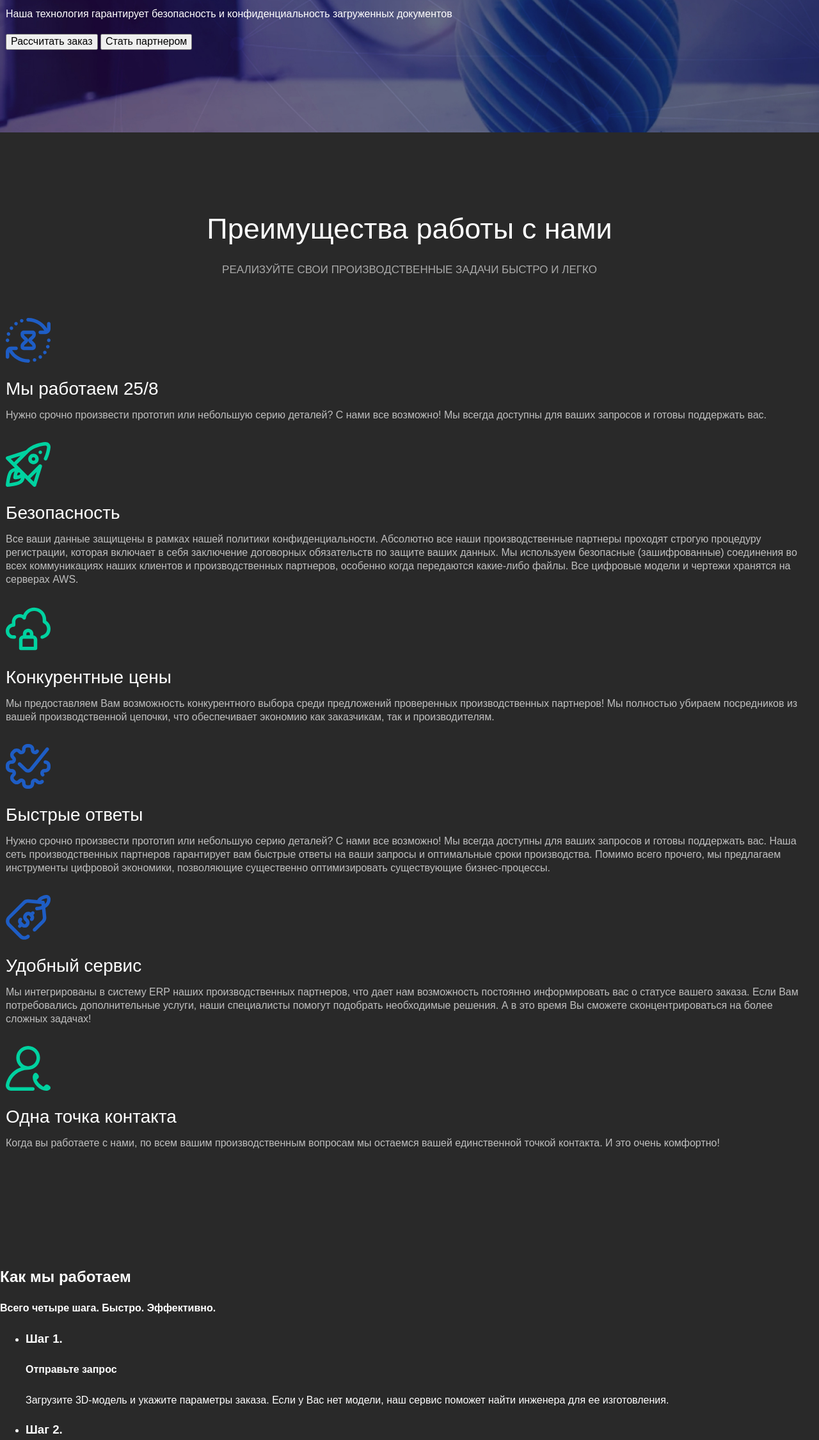
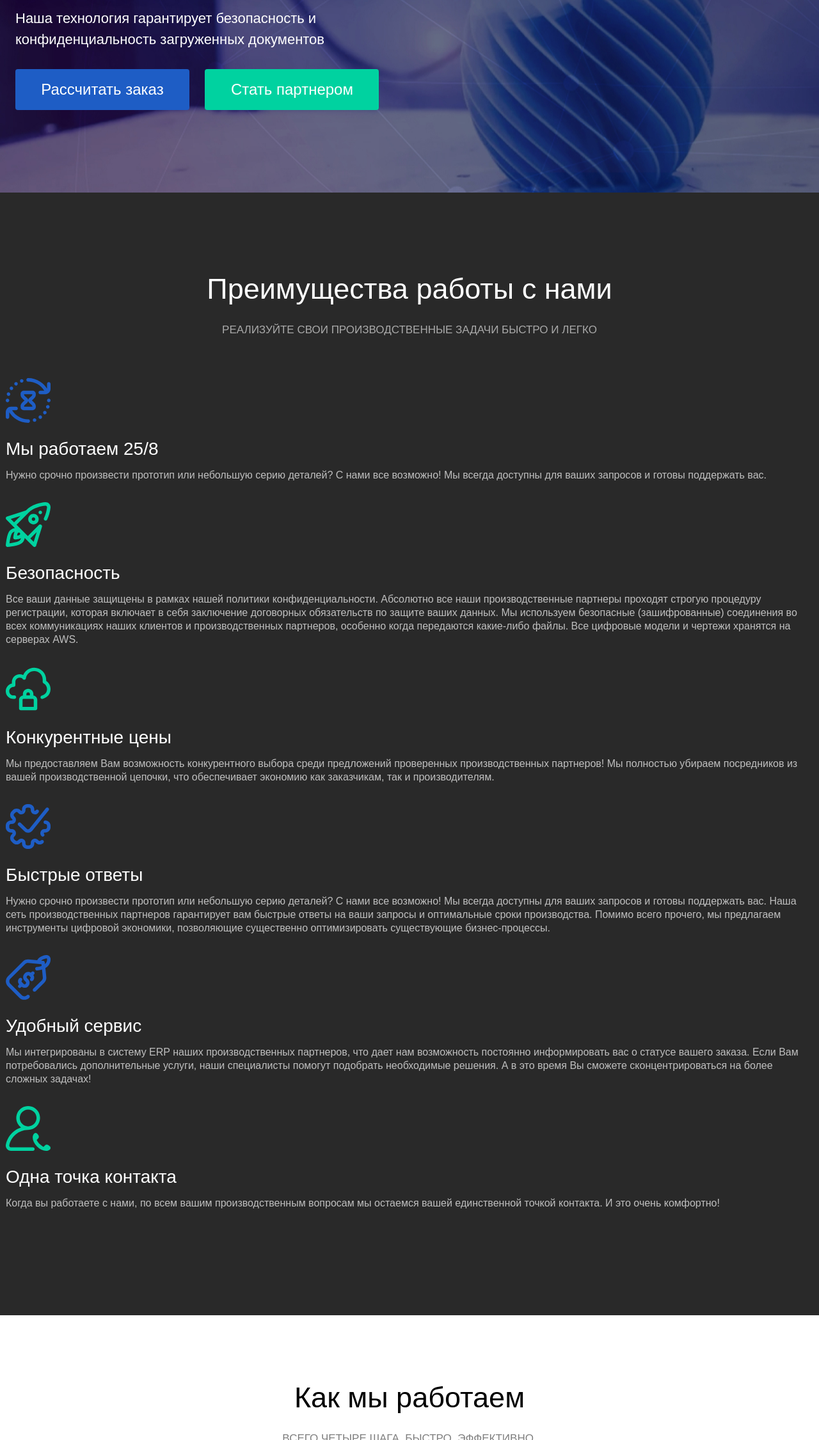
Before and after one commit to mixfolio/routek, a plain HTML site: page index.html in a window 1280 px wide. Shown: the part 549-2800 px from the top of the page at 64% size. Drawn offline with Linux system fonts and the light colour scheme.

Commit message:
Upd 21:21

```diff
--- a/css/main.css
+++ b/css/main.css
@@ -23,6 +23,14 @@
   src: url("../fonts/Stem-Bold.woff2") format("woff2"), url("../fonts/Stem-Bold.woff") format("woff");
 }
 
+html {
+  box-sizing: border-box;
+}
+
+*, *::before, *::after {
+  box-sizing: inherit;
+}
+
 body {
   min-width: 320px;
   margin: 0;
@@ -35,6 +43,8 @@ body {
   font-weight: normal;
   background-color: #292929;
 }
+
+
 
 img {
     max-width: 100%;
@@ -52,6 +62,23 @@ img {
   clip-path: inset(100%);
   clip: rect(0 0 0 0);
   overflow: hidden;
+}
+
+button {
+  width: 272px;
+  height: 64px;
+  font-weight: 500;
+  font-size: 24px;
+  line-height: 31px;
+  color: #ffffff;
+  background-color: #1E5DC5;
+  border: none;
+  border-radius: 4px;
+  margin-right: 20px;
+}
+
+.button_two {
+  background-color: #00D2A0;
 }
 
 
@@ -83,6 +110,7 @@ h2 span {
 
 .intro__wrapper {
   max-width: 1262px;
+  padding: 0 15px;
   margin: 0 auto;
 }
 
@@ -90,8 +118,20 @@ h2 span {
   font-weight: 600;
   font-size: 48px;
   line-height: 110%;
+  text-shadow: 0px 4px 34px #001650;
+  margin: 0;
+  margin-bottom: 30px;
 
 }
+
+.intro__subtitle {
+  font-size: 22px;
+  line-height: 150%;
+  margin: 0;
+  margin-bottom: 30px;
+}
+
+
 
 .advantages {
   padding: 122px 0 133px 0;
@@ -167,3 +207,66 @@ h2 span {
   opacity: 0.7;
   margin: 0;
 }
+
+.workflow {
+  padding-top: 100px;
+  background-color: #fff;
+}
+.workflow__wrapper {
+  max-width: 1262px;
+  padding: 0 15px;
+  margin: 0 auto;
+}
+
+.workflow__list {
+  margin: 0;
+  padding: 0;
+  list-style: none;
+}
+.workflow__title {
+  font-weight: normal;
+  font-size: 45px;
+  line-height: 58px;
+  text-align: center;
+  color: #000000;
+  margin: 0;
+  margin-bottom: 24px;
+}
+
+.workflow__subtitle {
+  font-weight: normal;
+  font-size: 17px;
+  line-height: 22px;
+  text-transform: uppercase;
+  text-align: center;
+  color: #000000;
+  opacity: 0.5;
+  margin: 0;
+  margin-bottom: 77px;
+}
+
+.workflow__item-title {
+  font-weight: 700;
+  font-size: 31px;
+  line-height: 40px;
+  color: #1E5DC5;
+  margin: 0;
+  margin-bottom: 18px;
+}
+
+.workflow__item-subtitle {
+  font-weight: 500;
+  font-size: 28px;
+  line-height: 36px;
+  color: #000000;
+  margin: 0;
+  margin-bottom: 18px;
+}
+
+.workflow__item-desc {
+  font-weight: 300;
+  font-size: 19px;
+  line-height: 25px;
+  color: #000000;
+  opacity: 0.7;
+}
--- a/index.html
+++ b/index.html
@@ -47,10 +47,10 @@
         <h1 class="visually-hidden">Компания Routek</h1>
         <section class="intro">
             <div class="intro__wrapper">
-                <h2 class="intro__title"><span>Все возможности</span> 3-D печати в один клик</h2>
-                <p class="intro__subtitle">Наша технология гарантирует безопасность и конфиденциальность загруженных документов</p>
+                <h2 class="intro__title"><span>Все возможности</span><br>3D печати в один клик.</h2>
+                <p class="intro__subtitle">Наша технология гарантирует безопасность и<br>конфиденциальность загруженных документов</p>
                 <button type="button">Рассчитать заказ</button>
-                <button type="button">Стать партнером</button>
+                <button class="button_two" type="button">Стать партнером</button>
             </div>
         </section>
         <section class="advantages">
```
Lines whose indentation alone changed are shown as unchanged.
